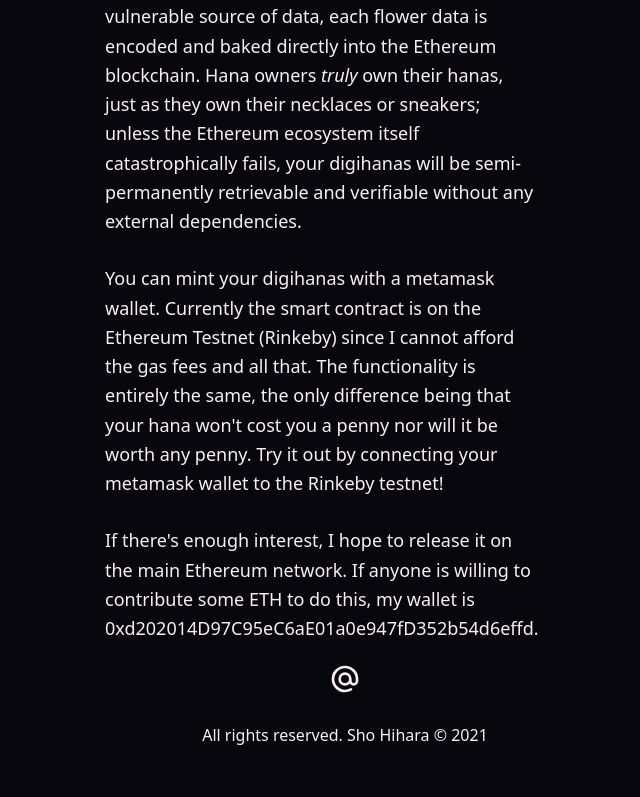
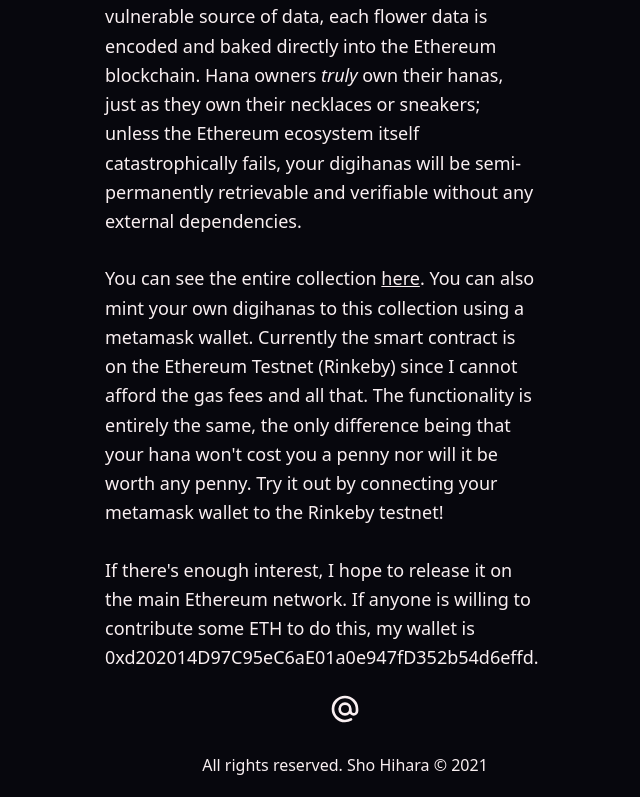
Before and after one commit to neila/neila.github.io, a Next.js app: page /works/digihana in a window 1280 px wide. Shown: the part 742-1539 px from the top of the page, without its empty margins (295-935 px from the left). Before the commit the page ends 1509 px from the top, so only its background shows below. Built offline with nearby package versions, Linux system fonts and the light colour scheme; what @tailwindcss/typography would draw is missing.

Commit message:
added digihana collection

```diff
--- a/pages/works/digihana.js
+++ b/pages/works/digihana.js
@@ -38,7 +38,9 @@
                             </p>
                             <br />
                             <p>
-                                You can mint your digihanas with a metamask wallet. Currently the smart contract is on the Ethereum Testnet (Rinkeby) since I cannot afford the gas fees and all that.
+                                You can see the entire collection <a href='https://rinkeby.rarible.com/collection/0x5b54de188a660dbf5e2ba6935ce1d70669348ea0'>here</a>.
+                                You can also mint your own digihanas to this collection using a metamask wallet.
+                                Currently the smart contract is on the Ethereum Testnet (Rinkeby) since I cannot afford the gas fees and all that.
                                 The functionality is entirely the same, the only difference being that your hana won't cost you a penny nor will it be worth any penny.
                                 Try it out by connecting your metamask wallet to the Rinkeby testnet!
                             </p>
```
